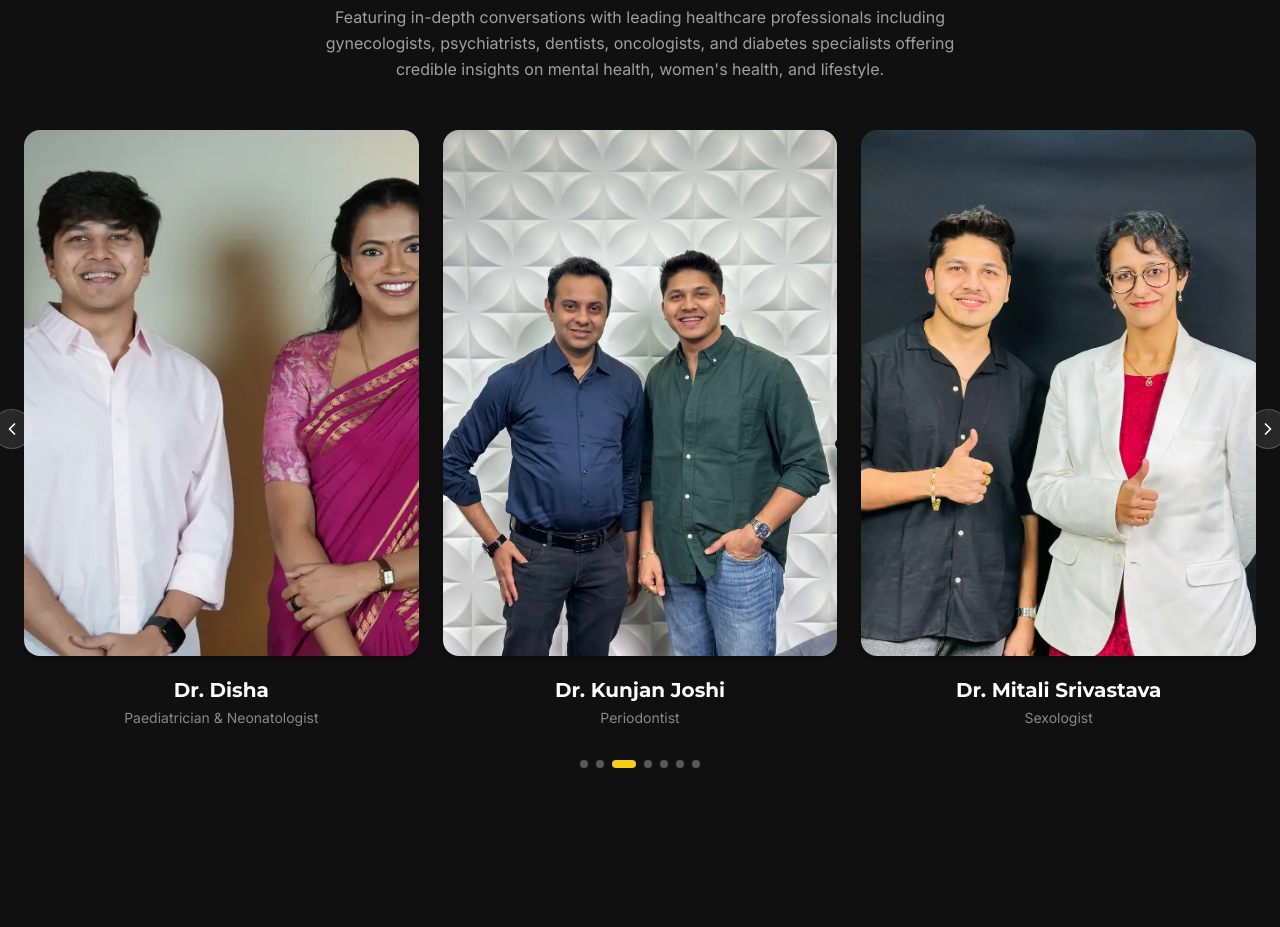
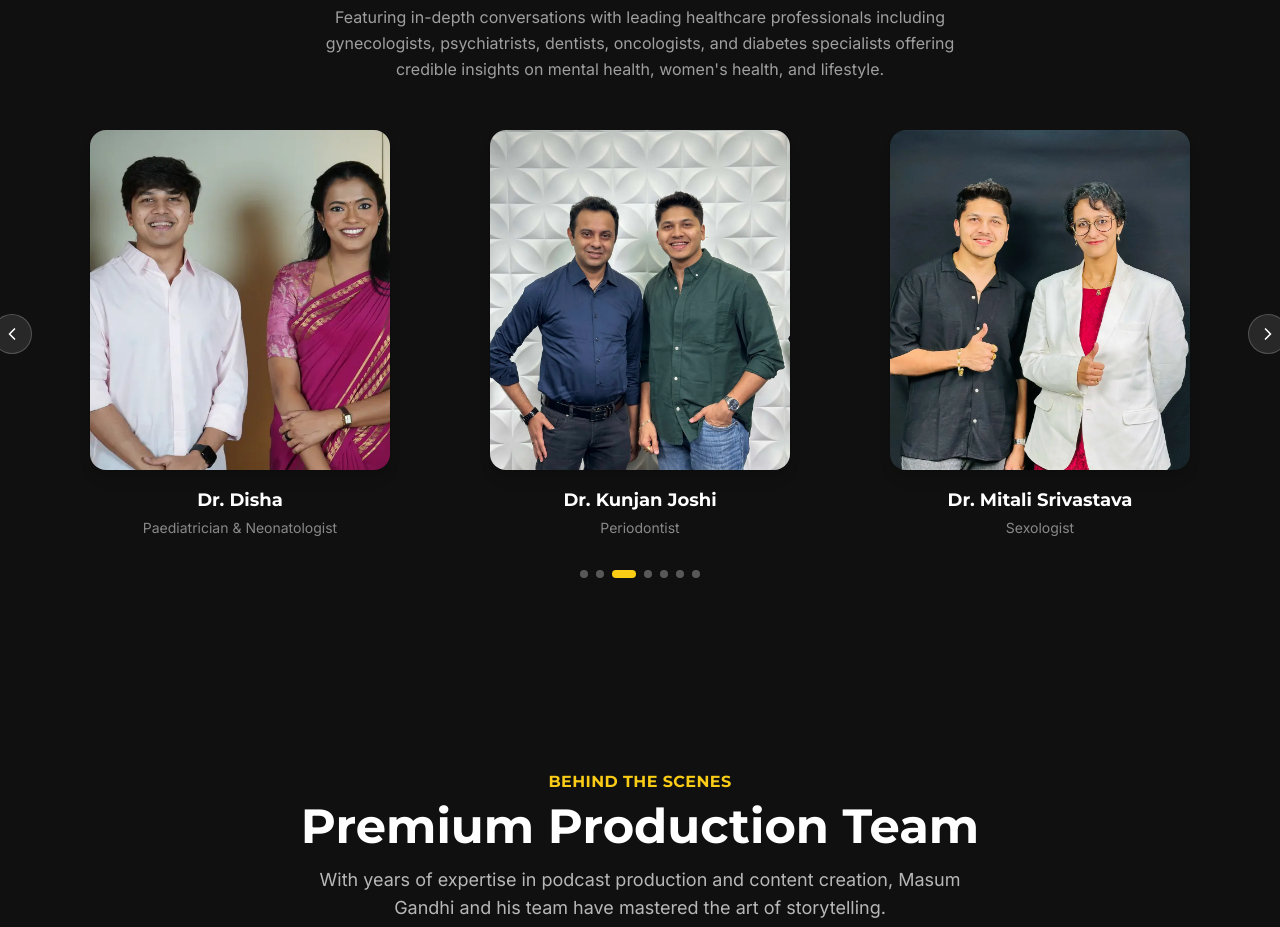
Before and after one commit to 18mca011-source/masum-gandhi-website, a Next.js app: page / in a window 1280 px wide. Shown: the part 3520-4447 px from the top of the page. Built offline with nearby package versions, Linux system fonts and the light colour scheme.

Commit message:
Reduce healthcare carousel card size to fit photos better

```diff
--- a/app/components/HealthcareGuests.tsx
+++ b/app/components/HealthcareGuests.tsx
@@ -84,22 +84,22 @@ export default function HealthcareGuests() {
           </button>
 
           {/* Slides */}
-          <div className="grid grid-cols-1 md:grid-cols-3 gap-6">
+          <div className="grid grid-cols-1 md:grid-cols-3 gap-8 px-4 md:px-8">
             {displayDocs.map((doc, i) => (
               <div
                 key={`${doc.name}-${i}`}
                 className="group flex flex-col items-center cursor-pointer transition-all duration-300 hover:-translate-y-4"
               >
-                <div className="relative w-full aspect-[3/4] rounded-2xl overflow-hidden ring-2 ring-transparent group-hover:ring-yellow-400 transition-all duration-300 shadow-lg group-hover:shadow-yellow-400/30 group-hover:shadow-2xl">
+                <div className="relative w-full max-w-[300px] mx-auto h-[280px] md:h-[340px] rounded-2xl overflow-hidden ring-2 ring-transparent group-hover:ring-yellow-400 transition-all duration-300 shadow-lg group-hover:shadow-yellow-400/30 group-hover:shadow-2xl">
                   <Image
                     src={doc.image}
                     alt={doc.name}
                     fill
-                    className="object-cover object-top"
-                    sizes="(max-width: 768px) 100vw, 33vw"
+                    className="object-cover object-center"
+                    sizes="(max-width: 768px) 320px, 320px"
                   />
                 </div>
-                <h3 className="mt-5 text-lg md:text-xl font-bold font-headline text-center text-white group-hover:text-yellow-400 transition-colors duration-300">
+                <h3 className="mt-4 text-base md:text-lg font-bold font-headline text-center text-white group-hover:text-yellow-400 transition-colors duration-300">
                   {doc.name}
                 </h3>
                 <p className="text-white/50 font-accent text-sm mt-1 text-center group-hover:text-yellow-400/70 transition-colors duration-300">
```
